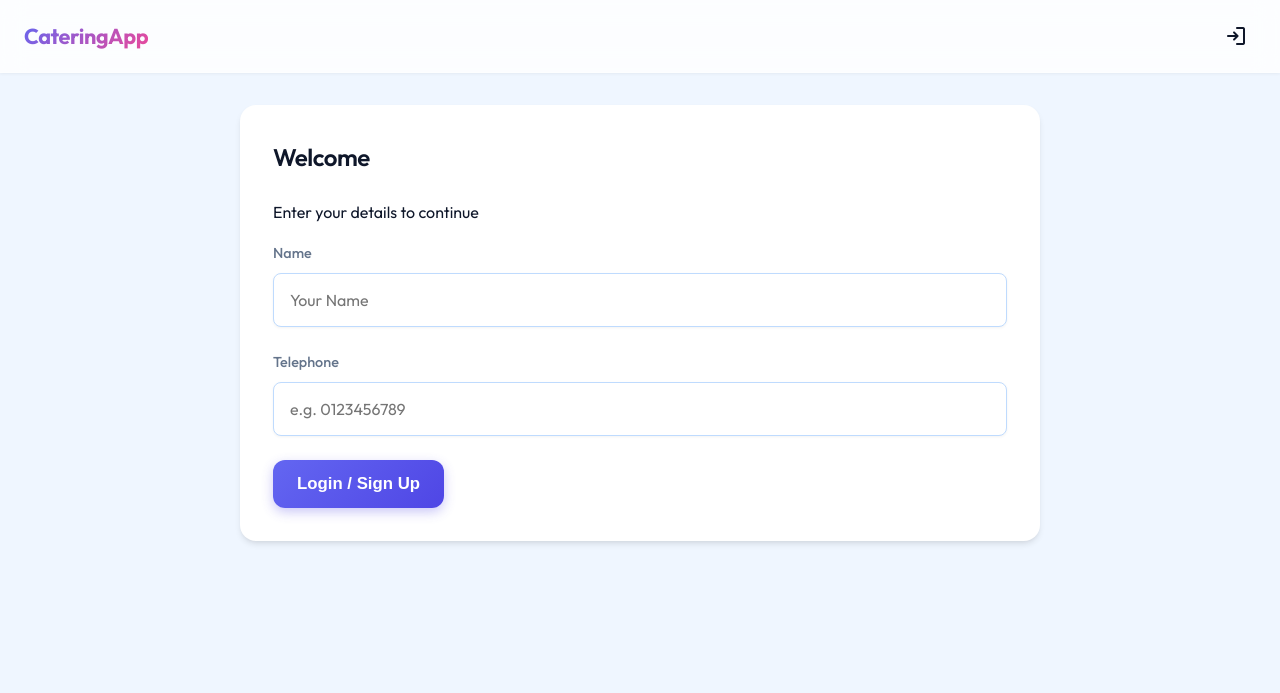
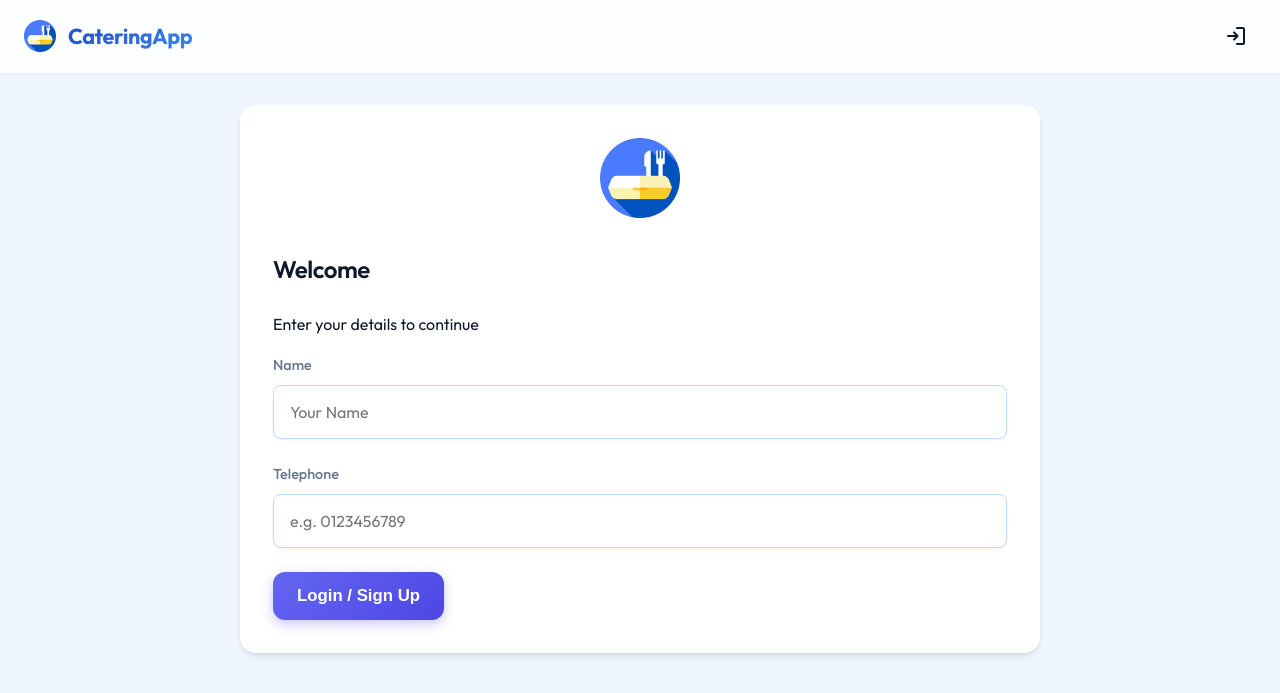
Before and after one commit to gaxiangchong/event_catering_app, a Flask app: page /auth/login in a window 1280 px wide. Shown: the top 693 px of the page. Run offline with Flask 3, Linux system fonts and the light colour scheme.

Commit message:
favicon update

```diff
--- a/app/static/css/style.css
+++ b/app/static/css/style.css
@@ -59,13 +59,22 @@ body {
 }
 
 .nav-brand {
+    display: flex;
+    align-items: center;
+    gap: 0.75rem;
     font-weight: 700;
     font-size: 1.35rem;
-    background: linear-gradient(135deg, var(--primary) 0%, var(--secondary) 100%);
+    background: linear-gradient(135deg, #1e40af 0%, #3b82f6 100%);
     background-clip: text;
     -webkit-background-clip: text;
     -webkit-text-fill-color: transparent;
     letter-spacing: -0.02em;
+}
+
+.nav-logo {
+    width: 32px;
+    height: 32px;
+    object-fit: contain;
 }
 
 .nav-links {
--- a/app/templates/admin/login.html
+++ b/app/templates/admin/login.html
@@ -2,6 +2,9 @@
 
 {% block content %}
 <div class="auth-wrapper admin-login">
+    <div style="text-align: center; margin-bottom: 1.5rem;">
+        <img src="{{ url_for('static', filename='logo.png') }}" alt="Logo" style="width: 80px; height: 80px;">
+    </div>
     <h2>Admin Access</h2>
     <p>Restricted Area</p>
 
--- a/app/templates/auth/login.html
+++ b/app/templates/auth/login.html
@@ -2,6 +2,9 @@
 
 {% block content %}
 <div class="auth-wrapper">
+    <div style="text-align: center; margin-bottom: 1.5rem;">
+        <img src="{{ url_for('static', filename='logo.png') }}" alt="Logo" style="width: 80px; height: 80px;">
+    </div>
     <h2>Welcome</h2>
     <p>Enter your details to continue</p>
 
--- a/app/templates/base.html
+++ b/app/templates/base.html
@@ -5,13 +5,17 @@
     <meta charset="UTF-8">
     <meta name="viewport" content="width=device-width, initial-scale=1.0">
     <title>Event Catering App</title>
+    <link rel="icon" type="image/png" href="{{ url_for('static', filename='favicon.png') }}">
     <link rel="stylesheet" href="{{ url_for('static', filename='css/style.css') }}">
     <link href="https://fonts.googleapis.com/css2?family=Inter:wght@400;600;700&display=swap" rel="stylesheet">
 </head>
 
 <body class="{% block body_class %}{% endblock %}">
     <nav class="navbar">
-        <div class="nav-brand">CateringApp</div>
+        <div class="nav-brand">
+            <img src="{{ url_for('static', filename='logo.png') }}" alt="Logo" class="nav-logo">
+            <span>CateringApp</span>
+        </div>
         <div class="nav-links">
             {% if current_user.is_authenticated %}
             <a href="{{ url_for('events.list_events') }}" class="nav-icon-link" data-tooltip="Events">
--- a/config.py
+++ b/config.py
@@ -7,9 +7,9 @@ load_dotenv(os.path.join(basedir, '.env'))
 class Config:
     SECRET_KEY = os.environ.get('SECRET_KEY') or 'you-will-never-guess-dev-key'
 
-    # Use absolute path for SQLite database
+    # Use absolute path for SQLite database in the instance folder
     SQLALCHEMY_DATABASE_URI = os.environ.get('DATABASE_URL') or \
-        'sqlite:///' + os.path.join(basedir, 'app.db')
+        'sqlite:///' + os.path.join(basedir, 'instance', 'app.db')
     SQLALCHEMY_TRACK_MODIFICATIONS = False
 
     # Stripe Configuration
```
Also changed, not shown: DEPLOYMENT.md (+2 -0 lines), app/static/favicon.png (added), app/static/logo.png (added), app/static/uploads/payment_screenshots/11_20260202225903.jpeg (deleted), app/static/uploads/payment_screenshots/12_20260202230108.jpeg (deleted), app/static/uploads/payment_screenshots/15_20260202233814.jpg (deleted).
